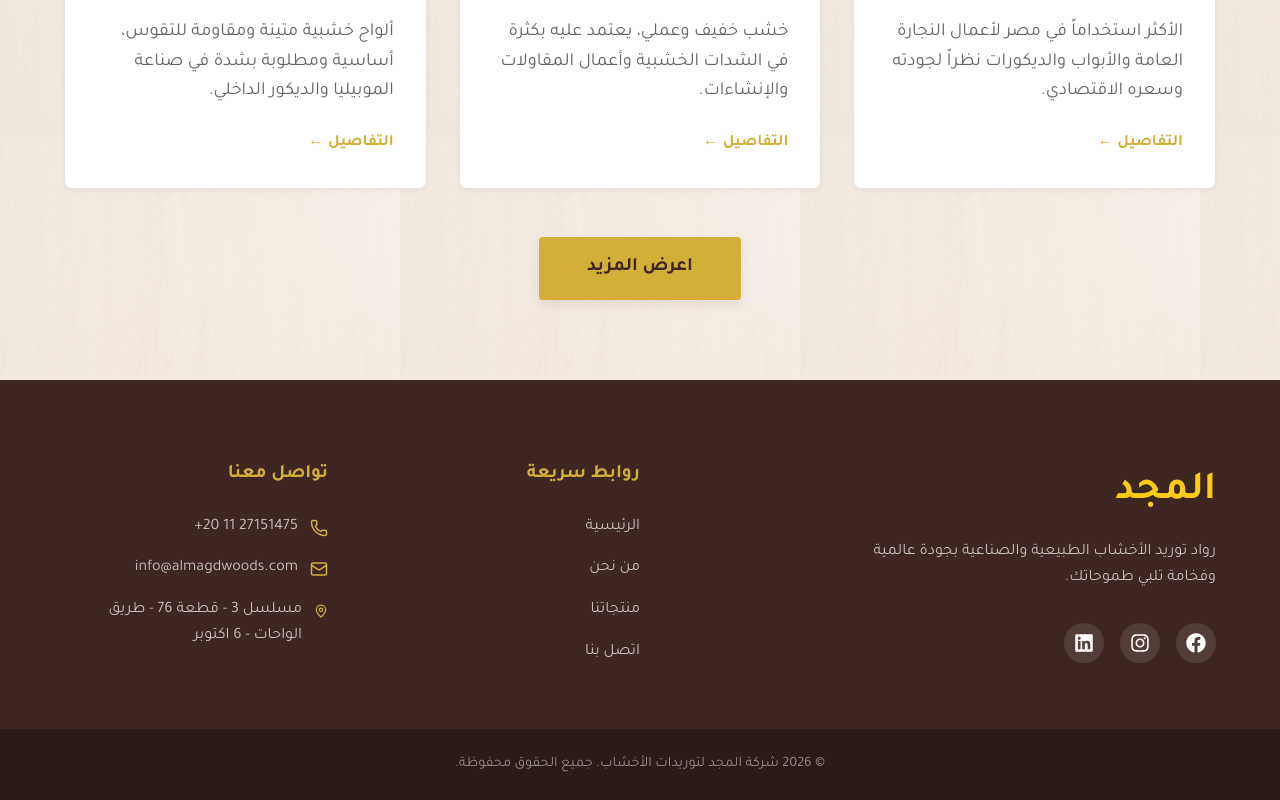
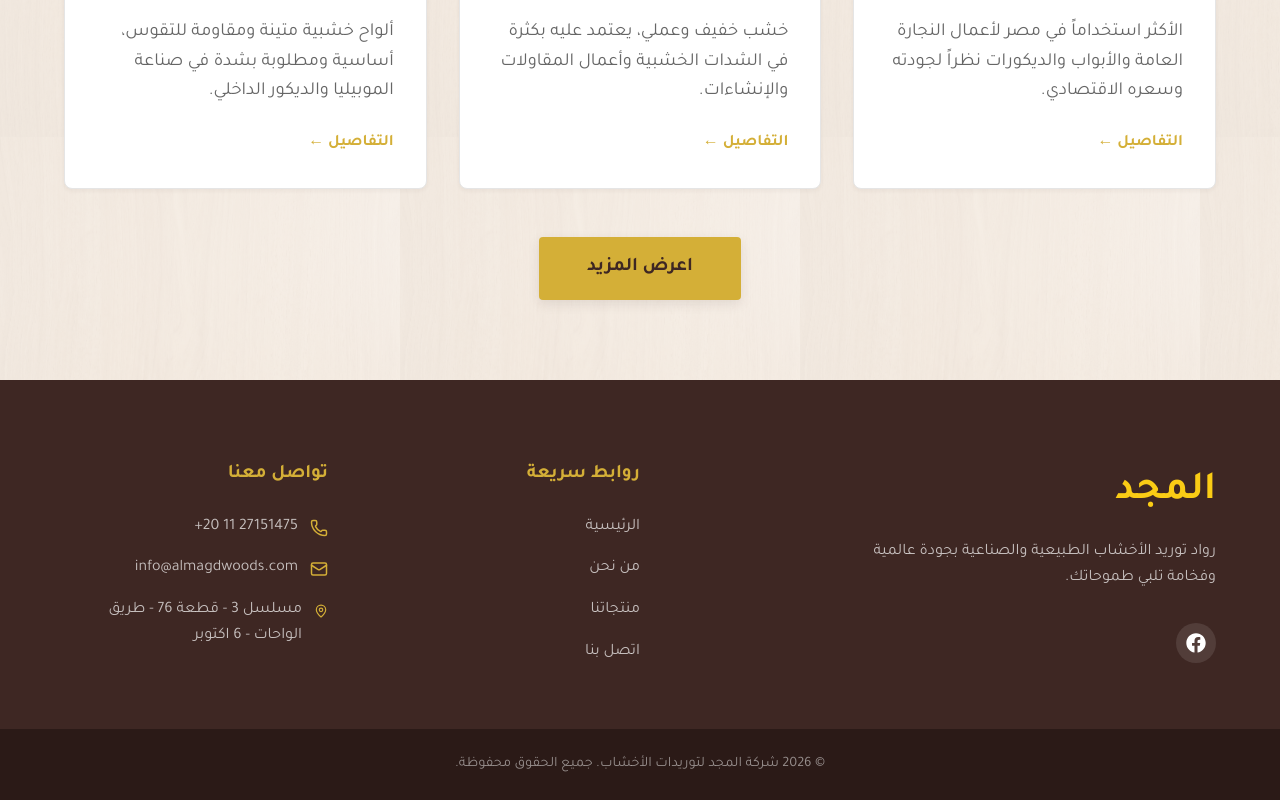
Before and after one commit to octobercitystudio-cyber/almagd-website, a React (Vite) app: page / in a window 1280 px wide. Shown: the part 3011-3811 px from the top of the page. Built offline with nearby package versions, Linux system fonts and the light colour scheme.

Commit message:
Remove unused social media icons

```diff
--- a/src/components/Footer.jsx
+++ b/src/components/Footer.jsx
@@ -1,7 +1,7 @@
 import React from 'react';
 import { Link } from 'react-router-dom';
 import { Phone, Mail, MapPin } from 'lucide-react';
-import { FaFacebook, FaInstagram, FaLinkedin } from 'react-icons/fa';
+import { FaFacebook } from 'react-icons/fa';
 import './Footer.css';
 
 const Footer = () => {
@@ -17,8 +17,6 @@ const Footer = () => {
           </p>
           <div className="social-links">
             <a href="#"><FaFacebook size={20} /></a>
-            <a href="#"><FaInstagram size={20} /></a>
-            <a href="#"><FaLinkedin size={20} /></a>
           </div>
         </div>
 
--- a/src/pages/Home.jsx
+++ b/src/pages/Home.jsx
@@ -2,7 +2,7 @@ import React from 'react';
 import { Link } from 'react-router-dom';
 import { motion } from 'framer-motion';
 import { CheckCircle, Users, Award, Truck, TreePine } from 'lucide-react';
-import { FaCouch, FaChair, FaBed, FaHammer, FaBuilding, FaFacebook, FaInstagram, FaLinkedin } from 'react-icons/fa';
+import { FaCouch, FaChair, FaBed, FaHammer, FaBuilding, FaFacebook } from 'react-icons/fa';
 import './Home.css';
 
 const Home = () => {
```
Also changed, not shown: 3 other files (tests, documents, lock files or other folders).
